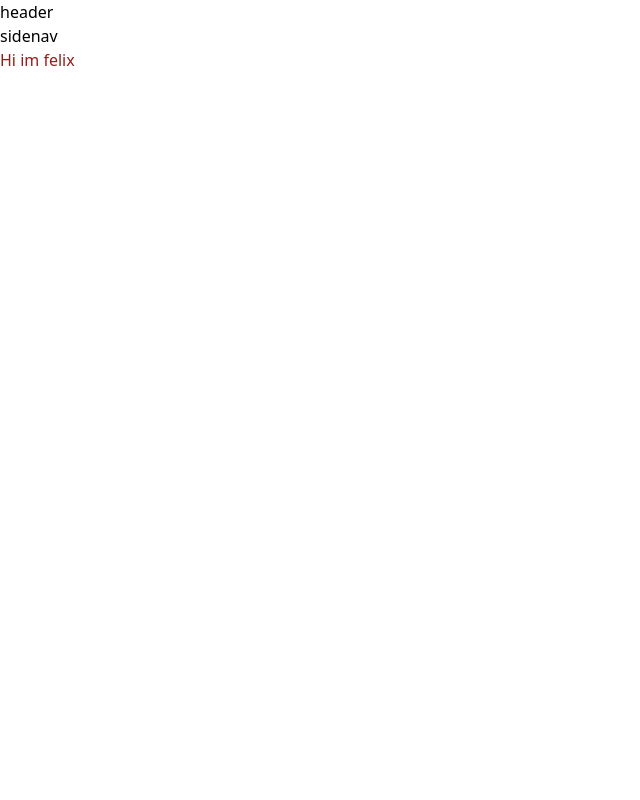
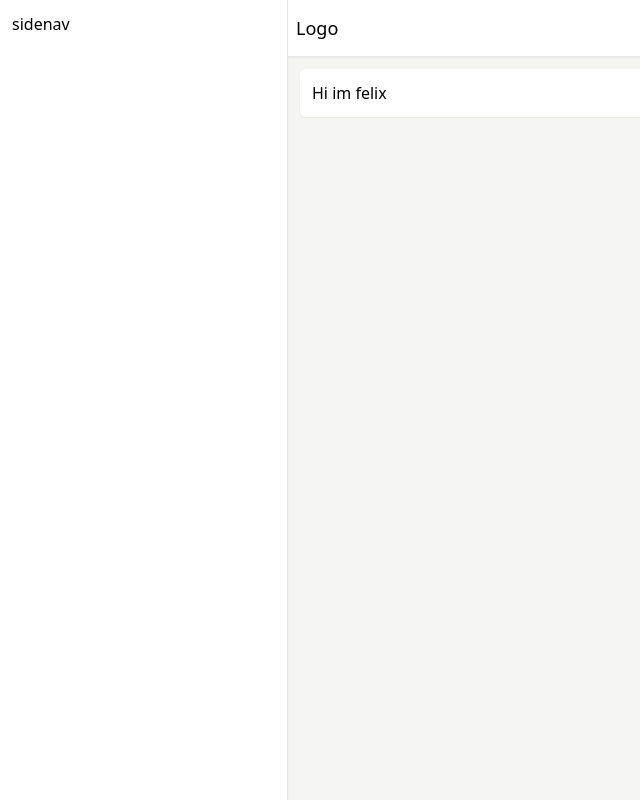
Before and after one commit to felix1251/user-management-nextjs, a Next.js app: page /users in a window 1280 px wide. Shown: the whole page, without its empty margins (0-640 px from the left). Built offline with nearby package versions, Linux system fonts and the light colour scheme.

Commit message:
setup auth layout css

```diff
--- a/src/components/layouts/authLayout.js
+++ b/src/components/layouts/authLayout.js
@@ -1,15 +1,17 @@
-import Head from "next/head";
-
 function AuthLayout(children) {
       return (
-            <div>
-                  <Head>
-                        <title>User Page</title>
-                        <meta name="description" content="User Page" />
-                  </Head>
-                  <header>header</header>
-                  <nav>sidenav</nav>
-                  {children}
+            <div className="ml-72">
+                  <nav className="fixed bg-white left-0 top-0 w-72 border-r h-screen p-3 z-50 shadow-sm">sidenav</nav>
+                  <div className="w-full">
+                        <header className="bg-white border-b w-full shadow-sm">
+                              <div className="flex items-center max-w-7xl mx-auto h-14 px-2">
+                                    <h2 className="font-medium text-lg">Logo</h2>
+                              </div>
+                        </header>
+                        <div className="max-w-7xl mx-auto p-3">
+                              {children}
+                        </div>
+                  </div>
             </div>
       )
 }
--- a/src/pages/_document.js
+++ b/src/pages/_document.js
@@ -8,7 +8,7 @@ export default function Document() {
         <meta name="viewport" content="width=device-width, initial-scale=1" />
         <link rel="icon" href="/favicon.ico" />
       </Head>
-      <body>
+      <body className='bg-stone-100 h-screen'>
         <Main />
         <NextScript />
       </body>
--- a/src/pages/login/index.js
+++ b/src/pages/login/index.js
@@ -1,5 +1,5 @@
 const Login = () => {
-      return (<div>Login</div>)
+      return (<div >Login</div>)
 };
 
 Login.meta = {
--- a/src/pages/users/index.js
+++ b/src/pages/users/index.js
@@ -2,7 +2,7 @@ import { withAuth } from "@/hoc"
 
 const Users = () => {
       return (
-            <div className="text-red-800">
+            <div className="bg-white p-3 shadow-sm rounded-md">
                   Hi im felix
             </div>
       )
```
